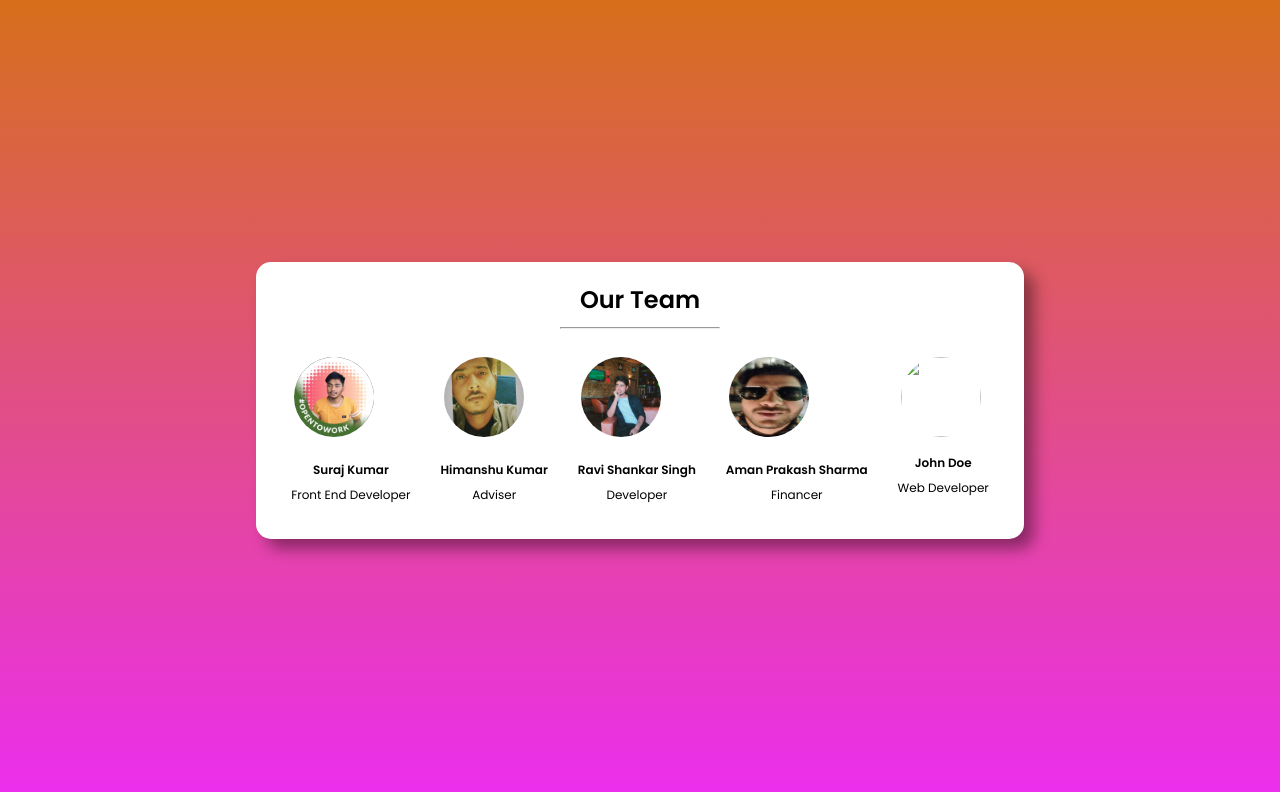
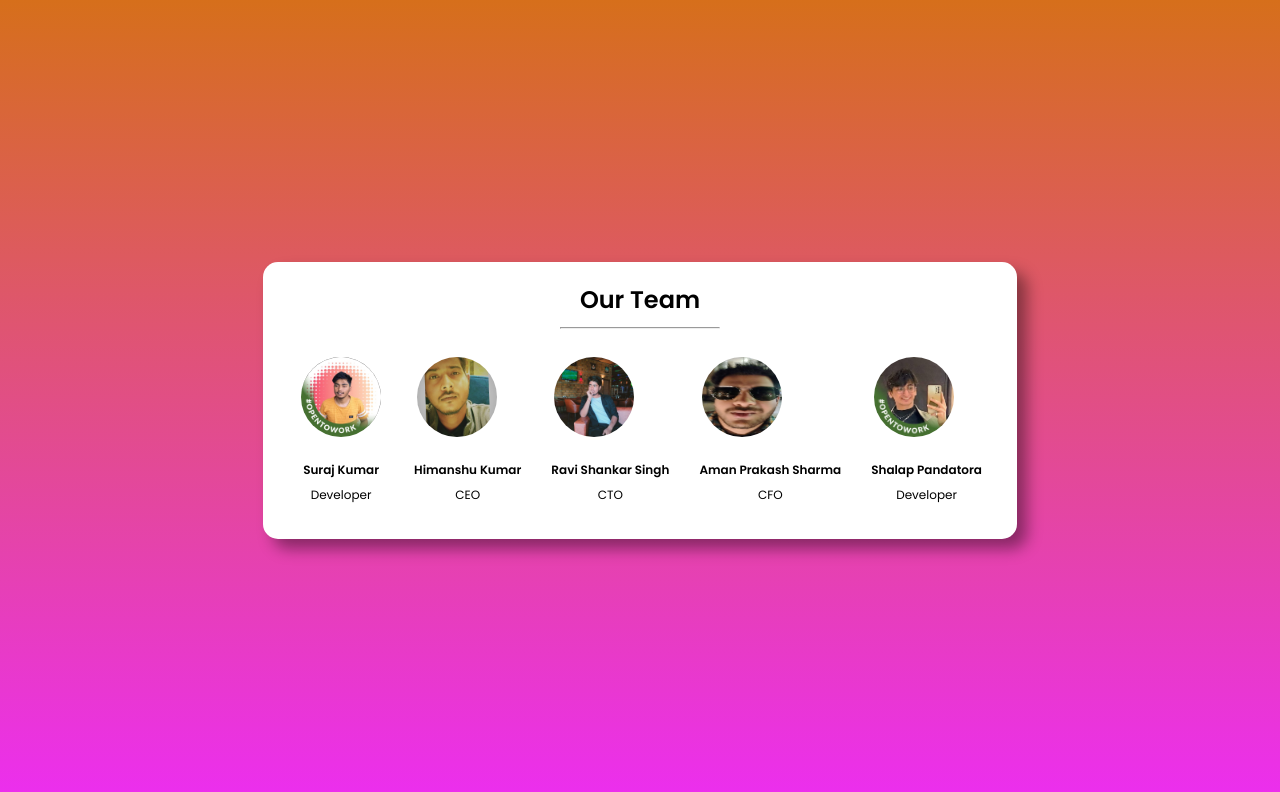
Before and after one commit to ravvviii/About, a plain HTML site: page index.html in a window 1280 px wide. Drawn offline with Linux system fonts and the light colour scheme.

Commit message:
Shalap and position added

```diff
--- a/index.html
+++ b/index.html
@@ -92,28 +92,28 @@ p {
             <div class="team-member">
                 <img src="suraj.jpg">
                 <h4>Suraj Kumar</h4>
-                <p>Front End Developer</p>
+                <p>Developer</p>
             </div>
             <div class="team-member">
                 <img src="himshau.jpg">
                 <h4>Himanshu Kumar</h4>
-                <p>Adviser</p>
+                <p>CEO</p>
             </div>
             <div class="team-member">
                 <img src="ravi.jpg">
                 <h4>Ravi Shankar Singh</h4>
-                <p>Developer</p>
+                <p>CTO</p>
             </div>
             <div class="team-member">
                 <img src="aman prakash.jpg">
                 <h4>Aman Prakash
                     Sharma</h4>
-                <p>Financer</p>
+                <p>CFO</p>
             </div>
             <div class="team-member">
-                <img src="./user.png">
-                <h4>John Doe</h4>
-                <p>Web Developer</p>
+                <img src="shalap.jpg">
+                <h4>Shalap Pandatora</h4>
+                <p>Developer</p>
             </div>
         </div>
     </div>
```
